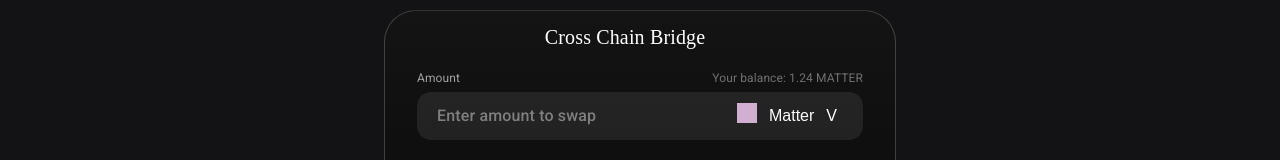
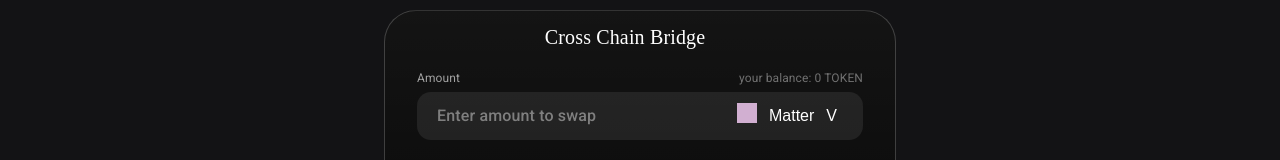
Before and after one commit to chainswap/info, a React (Create React App) app: page /#/swap in a window 1280 px wide. Shown: the part 164-324 px from the top of the page. Built offline with nearby package versions, Linux system fonts and the light colour scheme.

Commit message:
some dummy data

```diff
--- a/src/components/CurrencyInputPanel/CurrencyInputPanel.tsx
+++ b/src/components/CurrencyInputPanel/CurrencyInputPanel.tsx
@@ -4,6 +4,20 @@ import { Box } from '@material-ui/core'
 import DummyLogo from '../../assets/images/dummy_logo.png'
 import CurrencySearchModal from '../SearchModal/CurrencySearchModal'
 import Input, { StyledInputLabel } from '../Input/Input'
+
+interface Currency {
+  logo: string
+  symbol: string
+  name: string
+  balance: number
+}
+interface Props {
+  value: string
+  onChange: (e: ChangeEvent<HTMLInputElement>) => void
+  defaultCurrency: Currency
+  selectedCurrency?: Currency
+  options: Currency[]
+}
 
 const InputRow = styled('div')({
   alignItems: 'center',
@@ -52,12 +66,8 @@ const ArrowDown = styled('div')({
   fontSize: 16,
 })
 
-interface Props {
-  value: string
-  onChange: (e: ChangeEvent<HTMLInputElement>) => void
-}
-
 export default function CurrencyInputPanel(props: Props) {
+  const { selectedCurrency } = props
   const [modalOpen, setModalOpen] = useState(false)
 
   const handleDismissSearch = useCallback(() => {
@@ -69,7 +79,13 @@ export default function CurrencyInputPanel(props: Props) {
       <Box>
         <Box display="flex" justifyContent="space-between">
           <StyledInputLabel>Amount</StyledInputLabel>
-          <StyledInputLabel style={{ opacity: 0.4 }}>Your balance: 1.24 MATTER</StyledInputLabel>
+          <StyledInputLabel style={{ opacity: 0.4 }}>
+            {selectedCurrency && (
+              <>
+                your balance: {selectedCurrency.balance} {selectedCurrency.symbol}
+              </>
+            )}
+          </StyledInputLabel>
         </Box>
         <InputRow>
           <StyledInput
--- a/src/pages/Swap/Swap.tsx
+++ b/src/pages/Swap/Swap.tsx
@@ -14,6 +14,21 @@ import QuotaBar from '../../components/swap/QuotaBar'
 import StepperContainer from '../../components/swap/StepperContainer'
 import ConfirmDepositModal from '../../components/swap/ConfirmDepositModal'
 import DummyLogo from '../../assets/images/dummy_logo.png'
+
+const currencyList = [
+  {
+    logo: DummyLogo,
+    symbol: 'TOKEN',
+    name: 'ChainSwap.com Governance Token',
+    balance: 0,
+  },
+  {
+    logo: DummyLogo,
+    symbol: 'MATTER',
+    name: 'Antimatter.Finance Governance Token',
+    balance: 0,
+  },
+]
 
 const Seperator = styled('div')({
   width: '100%',
@@ -32,7 +47,6 @@ export default function Swap() {
   const [withdrawEnabled, setWithdrawEnabled] = useState(false)
   const [quota, setQuota] = useState(800)
   const [currency, setCurrency] = useState('MATTER')
-
   const [showConfirmDeposit, setShowConfirmDeposit] = useState(false)
 
   // toggle wallet when disconnected
@@ -81,7 +95,13 @@ export default function Swap() {
       <AppBody>
         <SwapHeader />
         <Box display="grid" gridGap="20px" padding="0 32px">
-          <CurrencyInputPanel onChange={onChangeAmount} value={amount} />
+          <CurrencyInputPanel
+            onChange={onChangeAmount}
+            value={amount}
+            selectedCurrency={currencyList[0]}
+            defaultCurrency={currencyList[0]}
+            options={currencyList}
+          />
           <CurrencySelectPanel />
           {account && (
             <Box>
```
